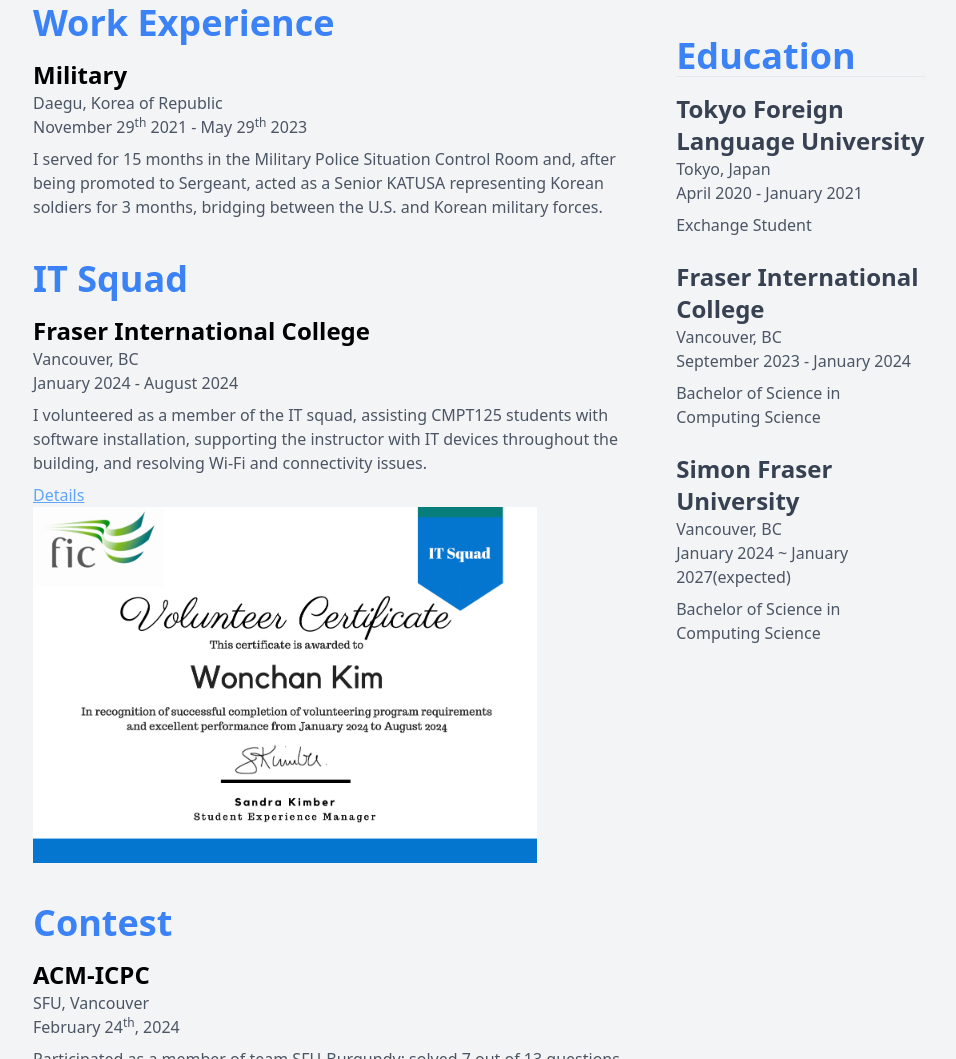
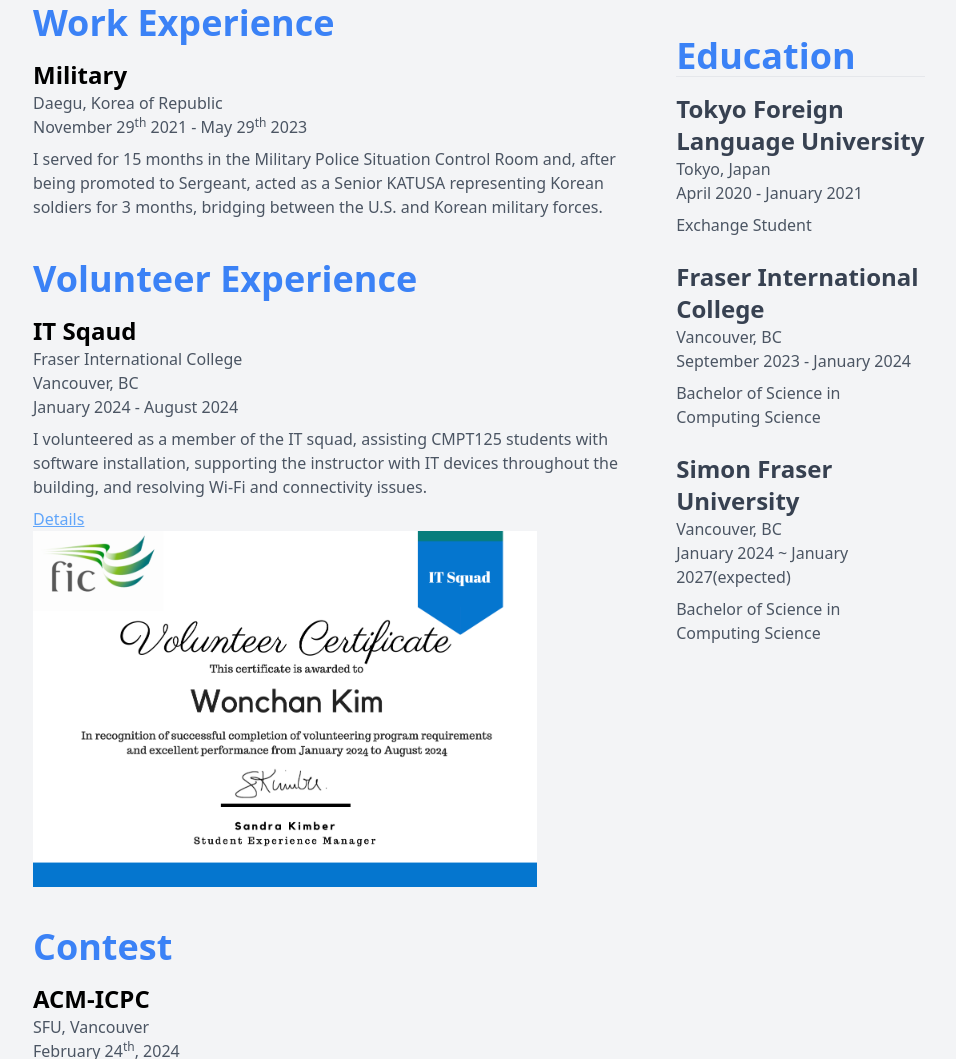
Before and after one commit to Wonchan-Kim/wonchan-kim.github.io, a plain HTML site: page src/index.html in a window 1280 px wide. Shown: the part 837-1896 px from the top of the page, without its empty margins (299-1255 px from the left). Drawn offline with Linux system fonts and the light colour scheme.

Commit message:
Nav bar and Volunteering Experience Title style changed

```diff
--- a/src/index.html
+++ b/src/index.html
@@ -79,10 +79,11 @@
           </div>
 
         <section id="volunteer" class="mt-10">
-          <h3 class="text-4xl font-bold mb-4 text-blue-500">IT Squad</h3>
+          <h3 class="text-4xl font-bold mb-4 text-blue-500">Volunteer Experience</h3>
           <!-- Volunteer Item -->
           <div class="volunteer-item mb-6">
-            <h4 class="font-bold text-2xl">Fraser International College</h4>
+            <h4 class="font-bold text-2xl">IT Sqaud</h4>
+            <h4 class="text-gray-600">Fraser International College</h4>
             <p class="text-gray-600">Vancouver, BC</p>
             <p class="text-gray-600">January 2024 - August 2024</p>
             <p class="text-gray-600 mt-2">
```
